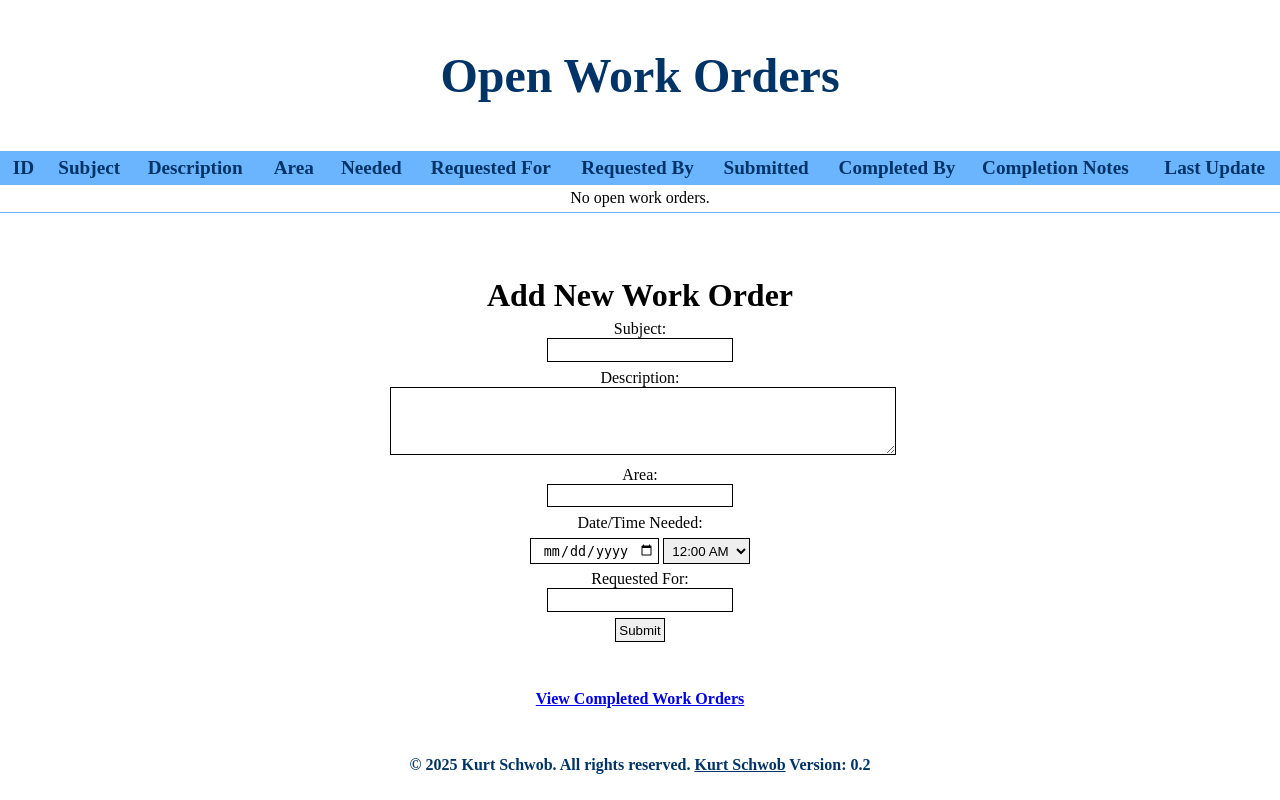
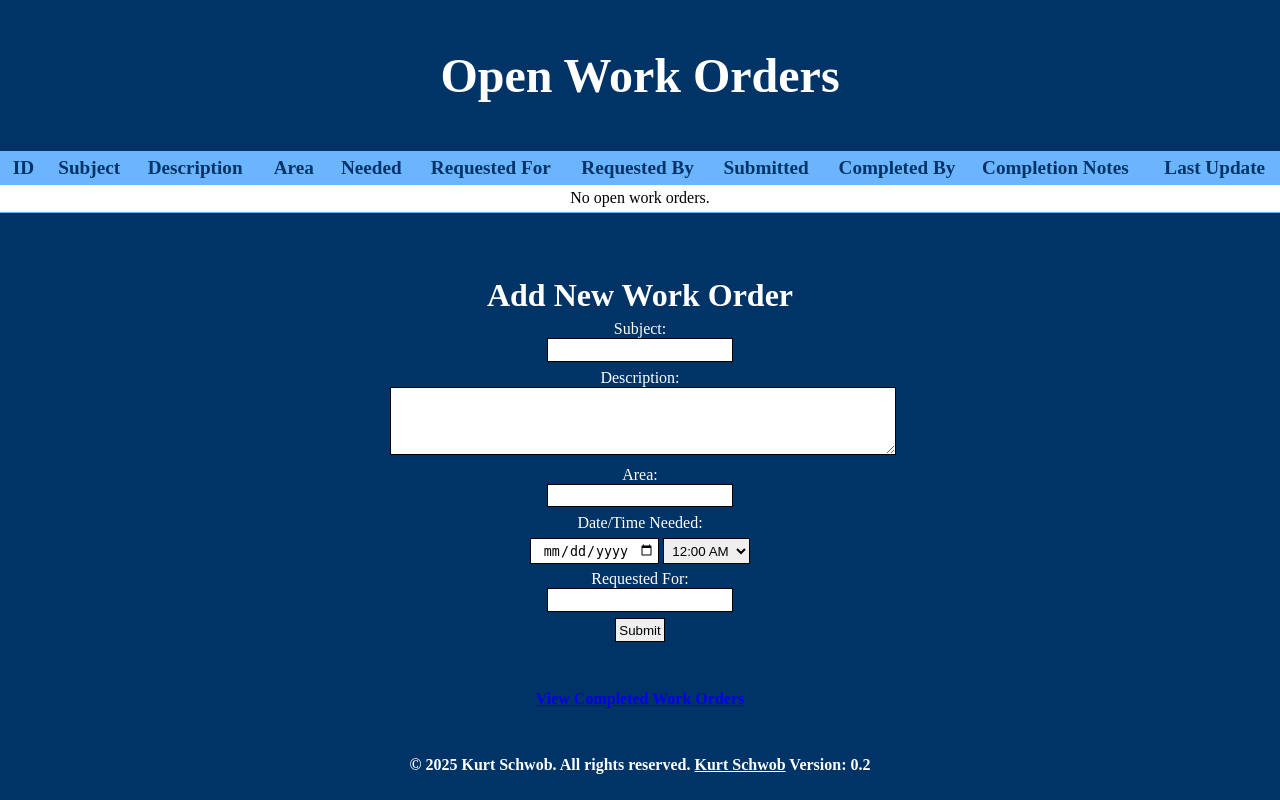
Before and after one commit to Schwoby/work-order-system, a Flask app: template templates/index.html in a window 1280 px wide. Run offline with Flask 3, Linux system fonts and the light colour scheme; the template is opened without the code that fills it, so the values that code supplies are empty.

Commit message:
Update CSS styles for improved readability

```diff
--- a/static/style.css
+++ b/static/style.css
@@ -7,6 +7,10 @@
 }
 html {
     min-width: 1150px;
+}
+body {
+    background-color: #003366;
+    color: #ffffff;
 }
 .left {
     text-align: left;
@@ -18,7 +22,7 @@ html {
     text-transform: uppercase;
 }
 h1 {
-	color: #003366;
+    color: #ffffff;
     font-size: 3em;
     padding: 1em;
     white-space: nowrap;
@@ -28,14 +32,16 @@ h2 {
     font-size: 2em;
     padding-top: 2em;
     white-space: nowrap;
+    color: #ffffff;
 }
 h3 {
     font-size: 1em;
     padding: 3em;
     white-space: nowrap;
+    color: #ffffff;
 }
 h4, h4 a, h4 a:visited {
-	color: #003366;
+    color: #ffffff;
     font-size: 1em;
     white-space: nowrap;
 }
@@ -52,6 +58,8 @@ h4::after {
 table {
     border-collapse: collapse;
     width: 100%;
+    background-color: #003366;
+    color: #ffffff;
 }
 td {
     border-bottom: 1px solid #6bb5ff
@@ -66,9 +74,11 @@ table thead th {
 }
 tbody tr:nth-child(even) {
     background-color: #eeeeee;
+    color: #000000;
 }
 tbody tr:nth-child(odd) {
     background-color: #ffffff;
+    color: #000000;
 }
 .due:nth-child(even) {
     background-color: #fff29a;
@@ -100,3 +110,10 @@ form input,textarea,button,select {
 .no-wrap {
   white-space: nowrap;
 }
+.flash {
+    list-style: none;
+    padding: 1em;
+}
+.flash li {
+    margin: .25em 0;
+}
```
Lines whose indentation alone changed are shown as unchanged.
